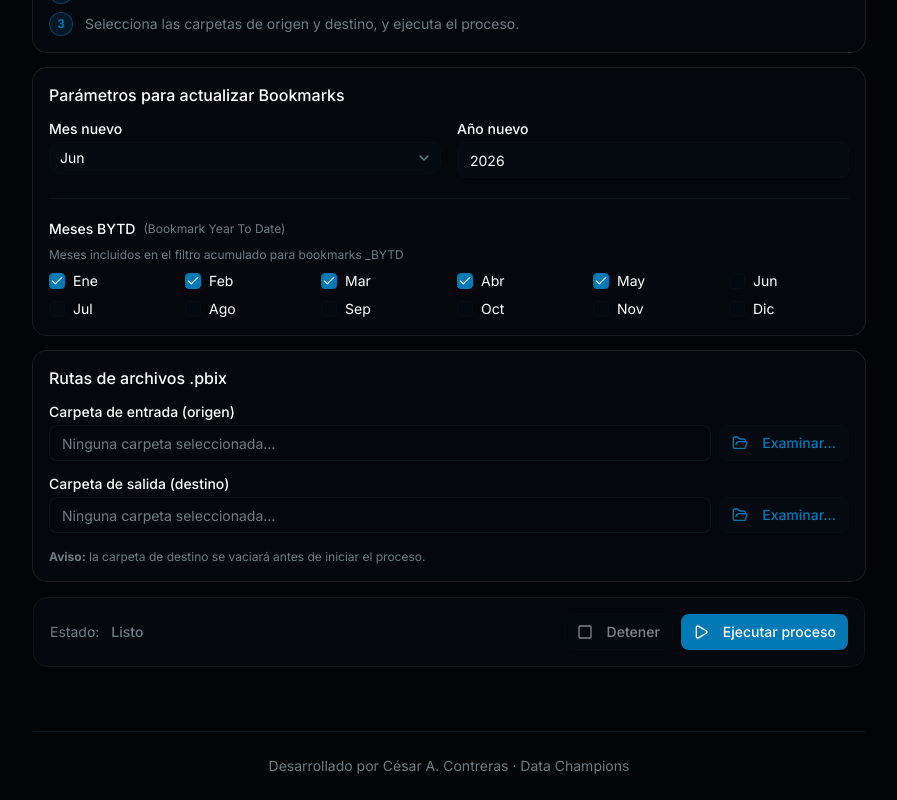
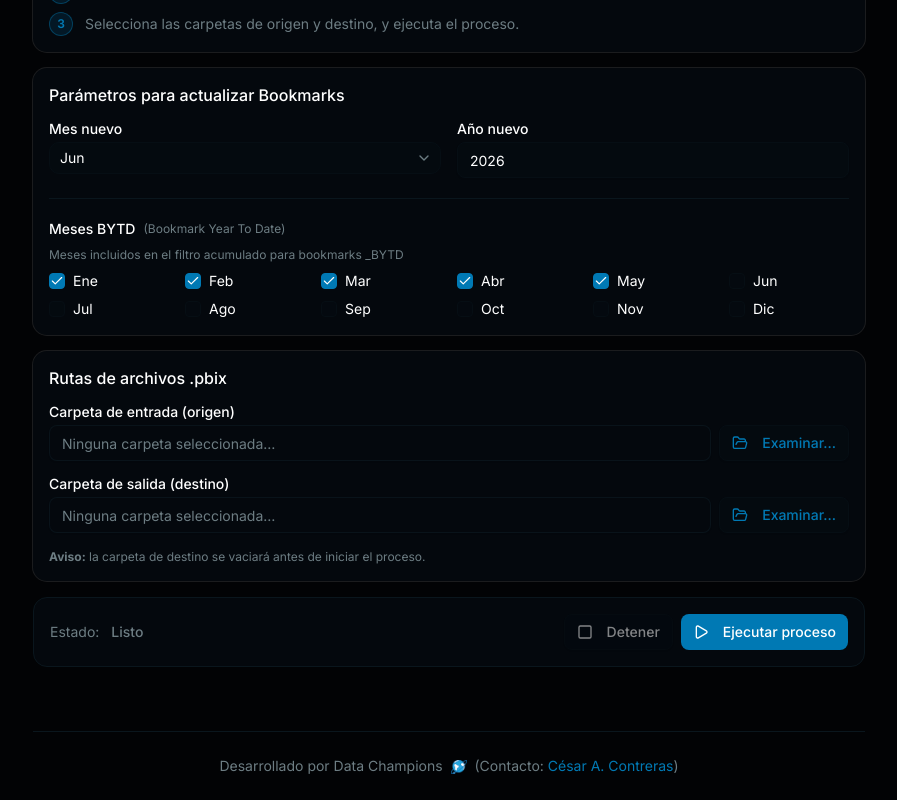
Before and after one commit to cacontrerass/pbix-bookmark-updater, a Next.js app in the folder web/: page / in a window 1280 px wide. Shown: the part 305-1105 px from the top of the page, without its empty margins (191-1088 px from the left). Built offline with nearby package versions, Linux system fonts and the light colour scheme.

Commit message:
feat: rework footer attribution highlighting Data Champions brand

```diff
--- a/web/components/AppFooter.tsx
+++ b/web/components/AppFooter.tsx
@@ -1,17 +1,27 @@
+import Image from "next/image"
+
 export function AppFooter() {
   return (
     <footer className="mt-8 border-t border-border py-6">
       <p className="text-center text-sm text-muted-foreground">
-        Desarrollado por{" "}
+        Desarrollado por Data Champions{" "}
+        <Image
+          src="/brand/logotipo.png"
+          alt="Data Champions"
+          width={16}
+          height={16}
+          className="mx-1 inline-block align-middle"
+        />{" "}
+        (Contacto:{" "}
         <a
           href="https://www.linkedin.com/in/cacontrerassaenz"
           target="_blank"
           rel="noopener noreferrer"
-          className="no-underline transition-colors hover:text-primary hover:underline"
+          className="text-primary hover:underline"
         >
           César A. Contreras
         </a>
-        {" "}· Data Champions
+        )
       </p>
     </footer>
   )
```
Also changed, not shown: web/public/brand/logotipo.png (added).
